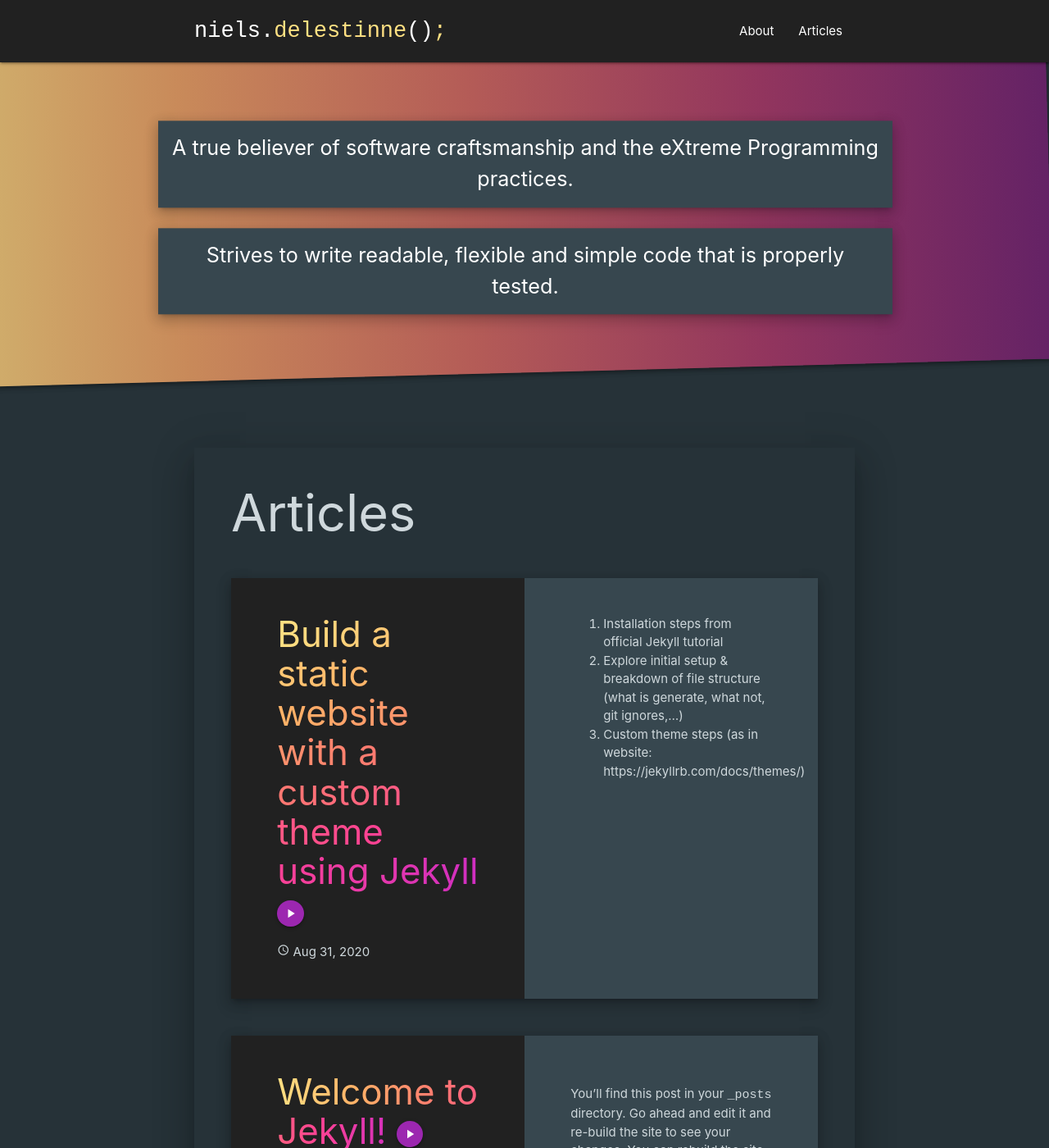
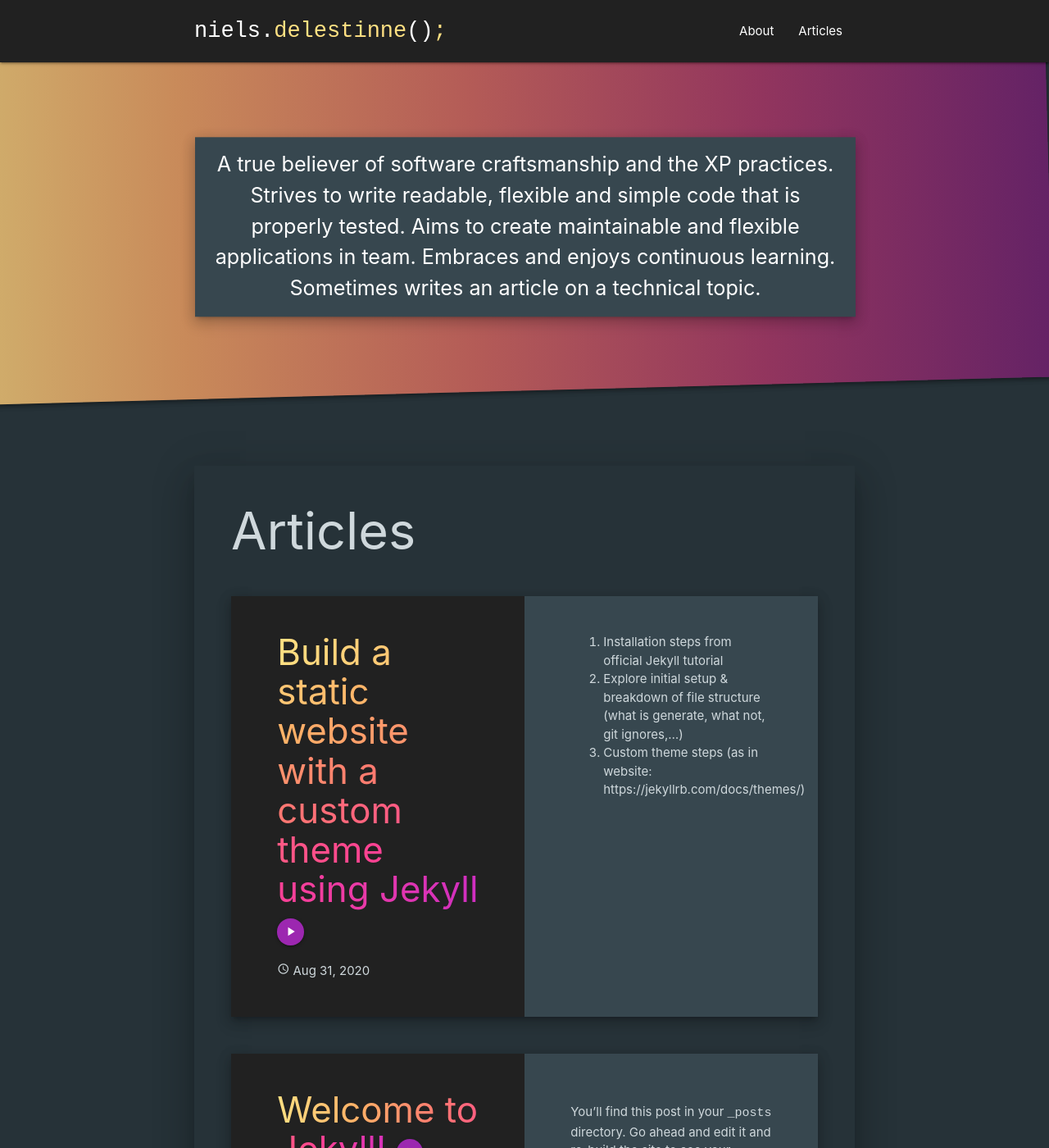
Before and after one commit to nielsdelestinne/niedel.be, a Jekyll site: the page built from index.markdown, in a window 1280 px wide and 1400 px high. Shown: the whole window at 82% size. Built offline with Jekyll 4.4.1, drawn with Linux system fonts in a browser that asks for light colours; some of the changed text lies outside the part shown.

Commit message:
Home finetuned (slogan)

```diff
--- a/_config.yml
+++ b/_config.yml
@@ -21,9 +21,10 @@
 title: Niels Delestinne
 email: hello@niedel.be
 description: >- # this means to ignore newlines until "baseurl:"
-  A true believer of software craftsmanship and the eXtreme Programming practices.
+  A true believer of software craftsmanship and the XP practices.
   Strives to write readable, flexible and simple code that is properly tested.
-  Aims to create maintainable and flexible applications in team. Embraces and enjoys continuous learning. Favors cats over dogs.
+  Aims to create maintainable and flexible applications in team. Embraces and enjoys continuous learning.
+  Sometimes writes an article on a technical topic.
 baseurl: "" # the subpath of your site, e.g. /blog
 url: "" # the base hostname & protocol for your site, e.g. http://example.com
 github_username:  nielsdelestinne
--- a/_layouts/home.html
+++ b/_layouts/home.html
@@ -7,9 +7,11 @@ layout: default
       <div class="introduction-banner-content center-align">
         <div class="container">
           <p class="flow-text">
-            <span class="highlight">A true believer of software craftsmanship and the eXtreme Programming practices.</span>
-          <p class="flow-text">
-            <span class="highlight">Strives to write readable, flexible and simple code that is properly tested.</span>
+            <span class="highlight">A true believer of software craftsmanship and the XP practices.
+              Strives to write readable, flexible and simple code that is properly tested.
+              Aims to create maintainable and flexible applications in team. Embraces and enjoys continuous learning.
+              Sometimes writes an article on a technical topic.
+            </span>
           </p>
         </div>
       </div>
--- a/_sass/niedel.scss
+++ b/_sass/niedel.scss
@@ -123,6 +123,10 @@ main {
     padding: ($padding * 2.75) 0 ($padding * 1) 10%;
   }
 
+  .introduction-banner-content > .container > .flow-text{
+    margin: $margin;
+  }
+
   .post-list-heading {
     margin: 0 0 $margin 0;
   }
@@ -172,6 +176,10 @@ main {
     padding: ($padding * 2.75) 0 ($padding * 1) 10%;
   }
 
+  .introduction-banner-content > .container > .flow-text{
+    margin: ($margin * 3) $margin $margin $margin;
+  }
+
   .content-wrapper {
     padding: $padding;
     margin: $margin;
```
